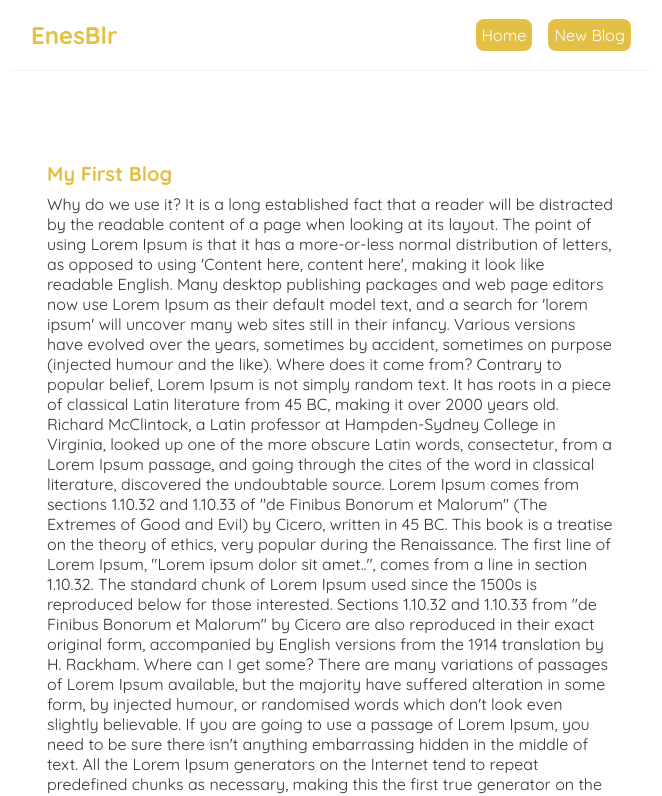
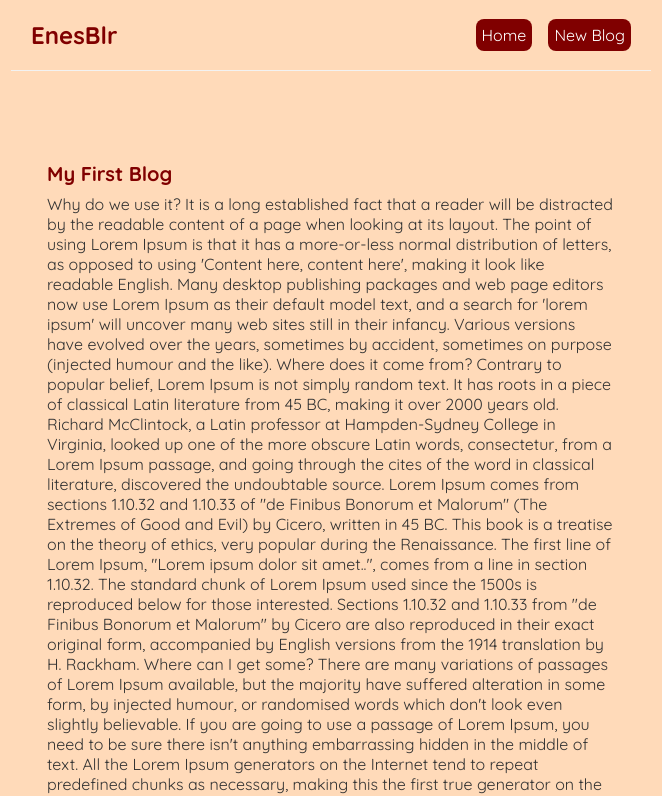
Before and after one commit to enesgasi/React-Blog, a React (Create React App) app: page / in a window 1280 px wide. Shown: the top 796 px of the page, without its empty margins (309-971 px from the left). Built offline with nearby package versions, Linux system fonts and the light colour scheme; data requests are answered from the project's data file.

Commit message:
color changes

```diff
--- a/public/index.html
+++ b/public/index.html
@@ -10,34 +10,15 @@
       content="Web site created using create-react-app"
     />
     <link rel="apple-touch-icon" href="%PUBLIC_URL%/logo192.png" />
-    <!--
-      manifest.json provides metadata used when your web app is installed on a
-      user's mobile device or desktop. See https://developers.google.com/web/fundamentals/web-app-manifest/
-    -->
+
+
     <link rel="manifest" href="%PUBLIC_URL%/manifest.json" />
-    <!--
-      Notice the use of %PUBLIC_URL% in the tags above.
-      It will be replaced with the URL of the `public` folder during the build.
-      Only files inside the `public` folder can be referenced from the HTML.
 
-      Unlike "/favicon.ico" or "favicon.ico", "%PUBLIC_URL%/favicon.ico" will
-      work correctly both with client-side routing and a non-root public URL.
-      Learn how to configure a non-root public URL by running `npm run build`.
-    -->
     <title>EnesBlr</title>
   </head>
-  <body>
+  <body style="background-color:peachpuff;">
     <noscript>You need to enable JavaScript to run this app.</noscript>
     <div id="root"></div>
-    <!--
-      This HTML file is a template.
-      If you open it directly in the browser, you will see an empty page.
 
-      You can add webfonts, meta tags, or analytics to this file.
-      The build step will place the bundled scripts into the <body> tag.
-
-      To begin the development, run `npm start` or `yarn start`.
-      To create a production bundle, use `npm run build` or `yarn build`.
-    -->
   </body>
 </html>
--- a/src/Navbar.js
+++ b/src/Navbar.js
@@ -5,12 +5,12 @@
             <div className="links">
                 <a href="/" style={{
                     color: "white",
-                    backgroundColor: "#E4BF46",
+                    backgroundColor: "maroon",
                     borderRadius: "8px"
                 }}>Home</a>
                 <a href="/create" style={{
                     color: "white",
-                    backgroundColor: "#E4BF46",
+                    backgroundColor: "maroon",
                     borderRadius: "8px"
                 }}>New Blog</a>
 
--- a/src/index.css
+++ b/src/index.css
@@ -14,7 +14,7 @@
   border-bottom: 1px solid #f2f2f2;
 }
 .navbar h1 {
-  color: #E4BF46;
+  color:maroon;
 }
 .navbar .links {
   margin-left: auto;
@@ -25,7 +25,7 @@
   padding: 6px;
 }
 .navbar a:hover {
-  color: #E4BF46;
+  color:maroon;
 }
 .content {
   max-width: 600px;
@@ -45,12 +45,12 @@
 
 .blog-preview h2 {
   font-size: 20px;
-  color: #E4BF46;
+  color:maroon;
   margin-bottom: 8px;
 }
 
 .blog-preview button {
-  background-color: #E4BF46;
+  background-color:maroon;
   border: none;
   color: black;
   padding: 15px 32px;
@@ -60,7 +60,7 @@
   font-size: 15px;
 }
 .home button {
-  background-color: #E4BF46;
+  background-color:maroon;
   border: none;
   color: black;
   padding: 15px 32px;
@@ -69,6 +69,3 @@
   display: inline-block;
   font-size: 15px;
 }
-.body {
-  background-color: blueviolet;
-}
```
